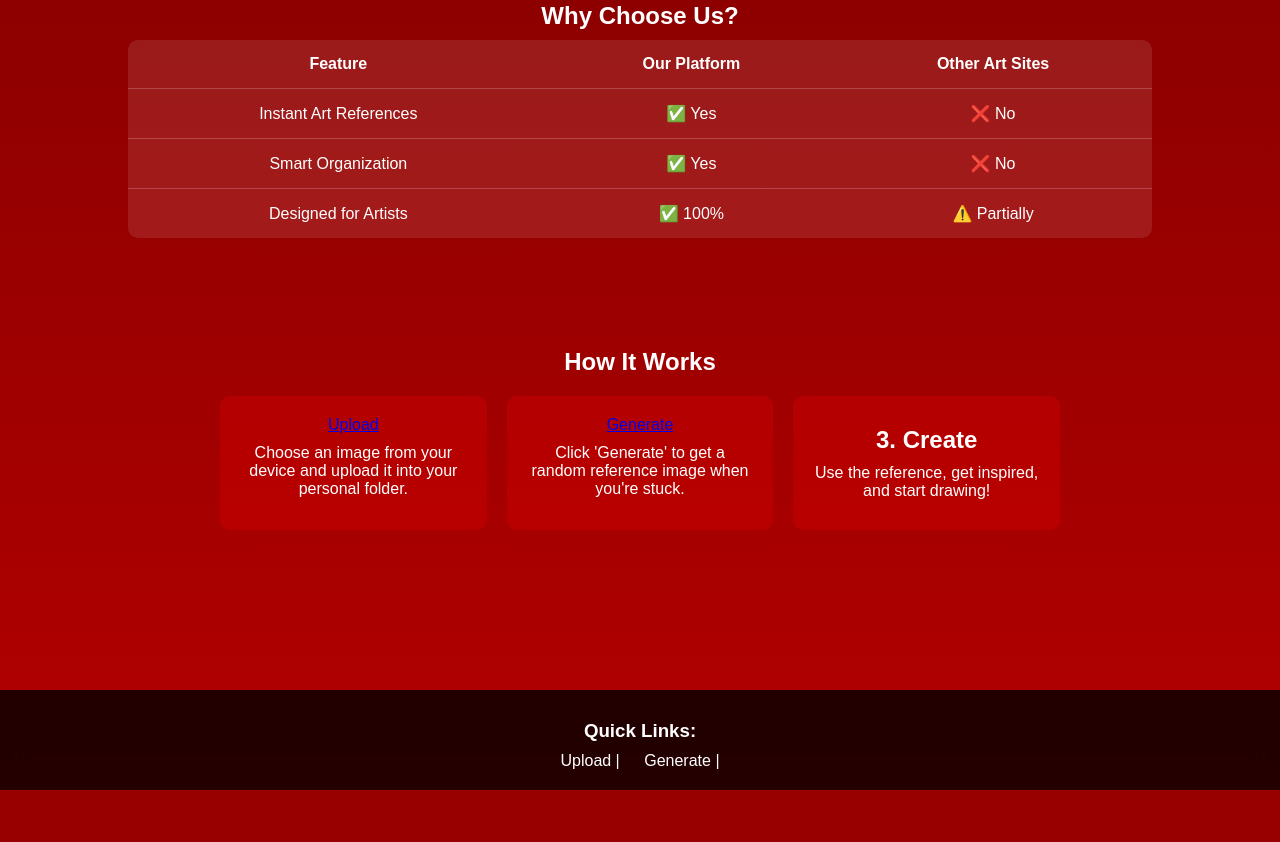
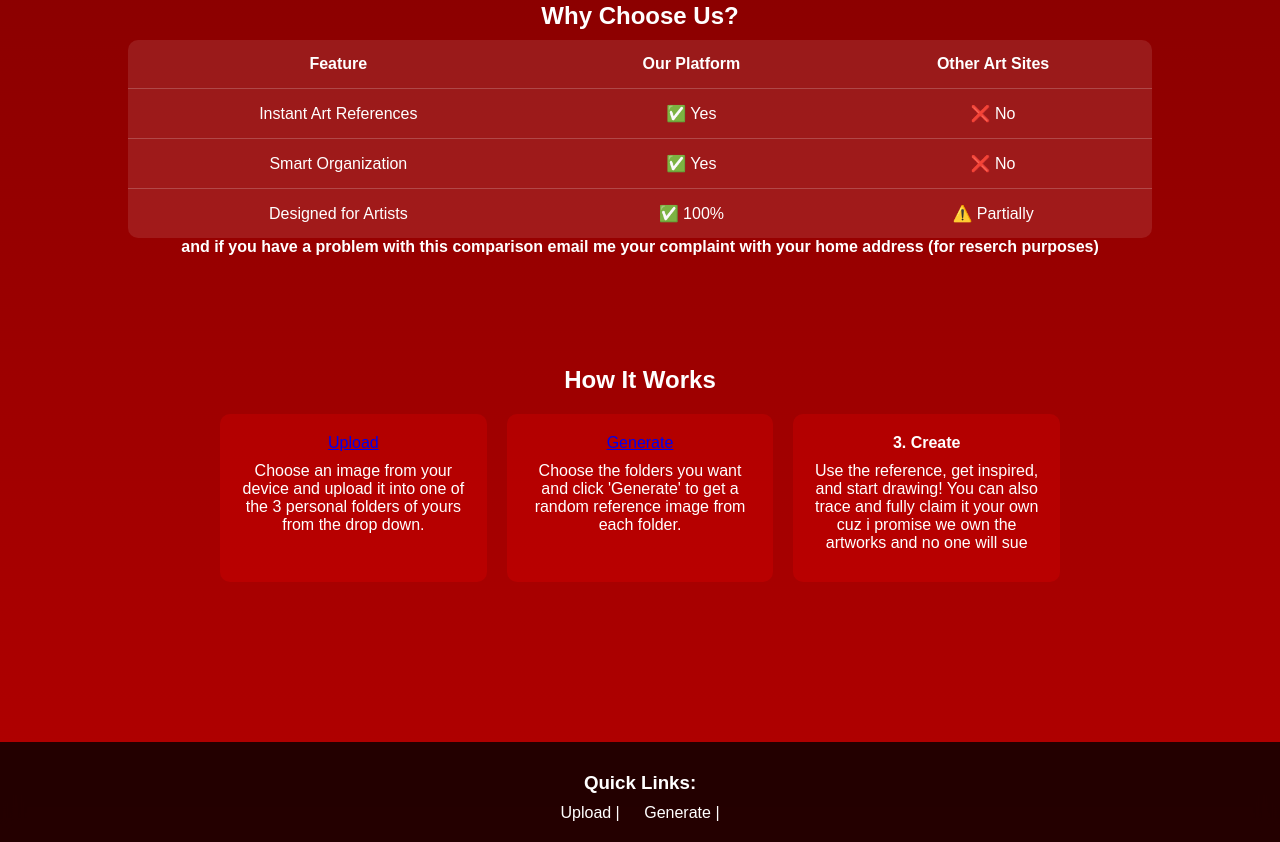
Before and after one commit to Repeat-B1nary/Adam, a Flask app: page / in a window 1280 px wide. Shown: the part 1361-2203 px from the top of the page. Before the commit the page ends 2151 px from the top, so only its background shows below. Run offline with Flask 3, Linux system fonts and the light colour scheme.

Commit message:
Adam LigmaBalls version 1.0 complete

```diff
--- a/templates/home.html
+++ b/templates/home.html
@@ -86,6 +86,7 @@
                 <td>⚠️ Partially</td>
             </tr>
         </table>
+        <h4>and if you have a problem with this comparison email me your complaint with your home address (for reserch purposes) </h4>
     </section>
 
 
@@ -94,15 +95,15 @@
         <div class="steps">
             <div class="step">
                 <a href="/upload">Upload </a>
-                <p>Choose an image from your device and upload it into your personal folder.</p>
+                <p>Choose an image from your device and upload it into one of the 3 personal folders of yours from the drop down.</p>
             </div>
             <div class="step">
                 <a href="/generate_desgin">Generate</a>
-                <p>Click 'Generate' to get a random reference image when you're stuck.</p>
+                <p>Choose the folders you want and click 'Generate' to get a random reference image from each folder.</p>
             </div>
             <div class="step">
-                <h2>3. Create</h2>
-                <p>Use the reference, get inspired, and start drawing!</p>
+                <h4>3. Create</h4>
+                <p>Use the reference, get inspired, and start drawing! You can also trace and fully claim it your own cuz i promise we own the artworks and no one will sue</p>
             </div>
         </div>
     </section>
```
